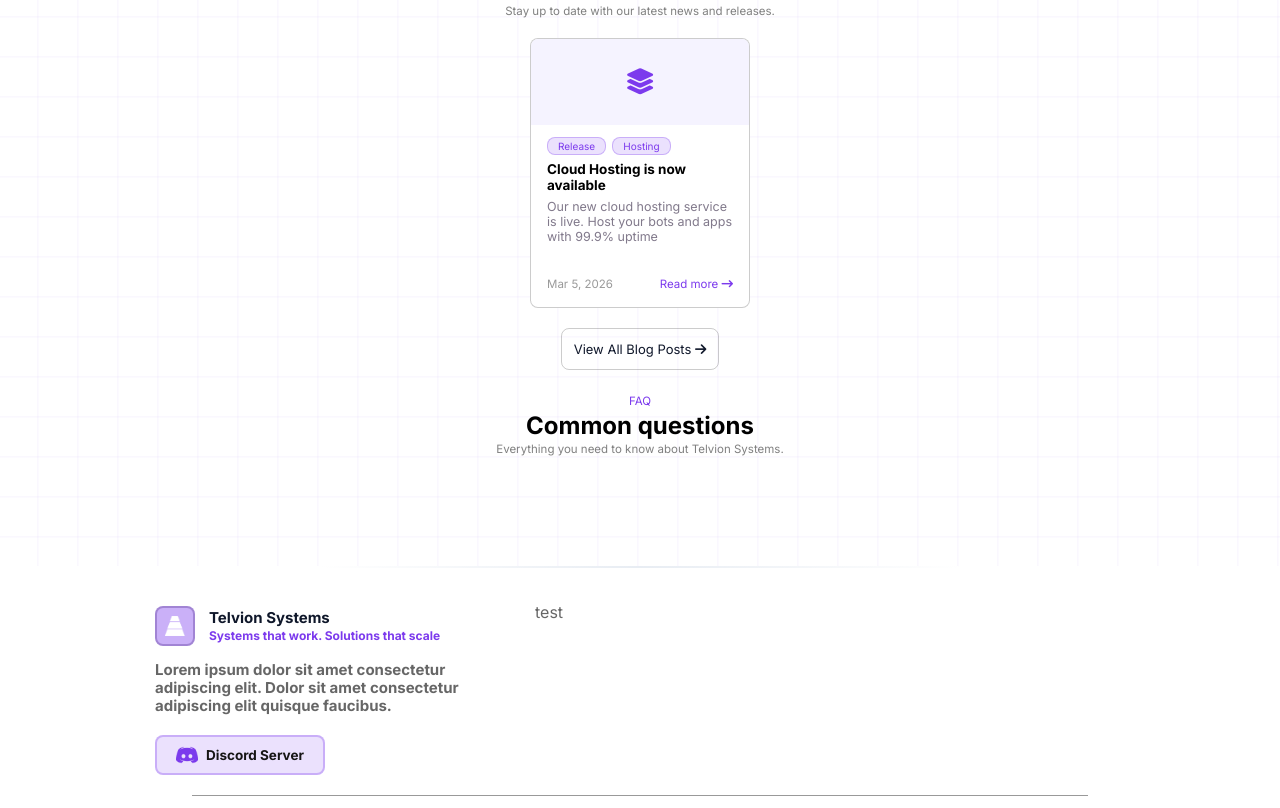
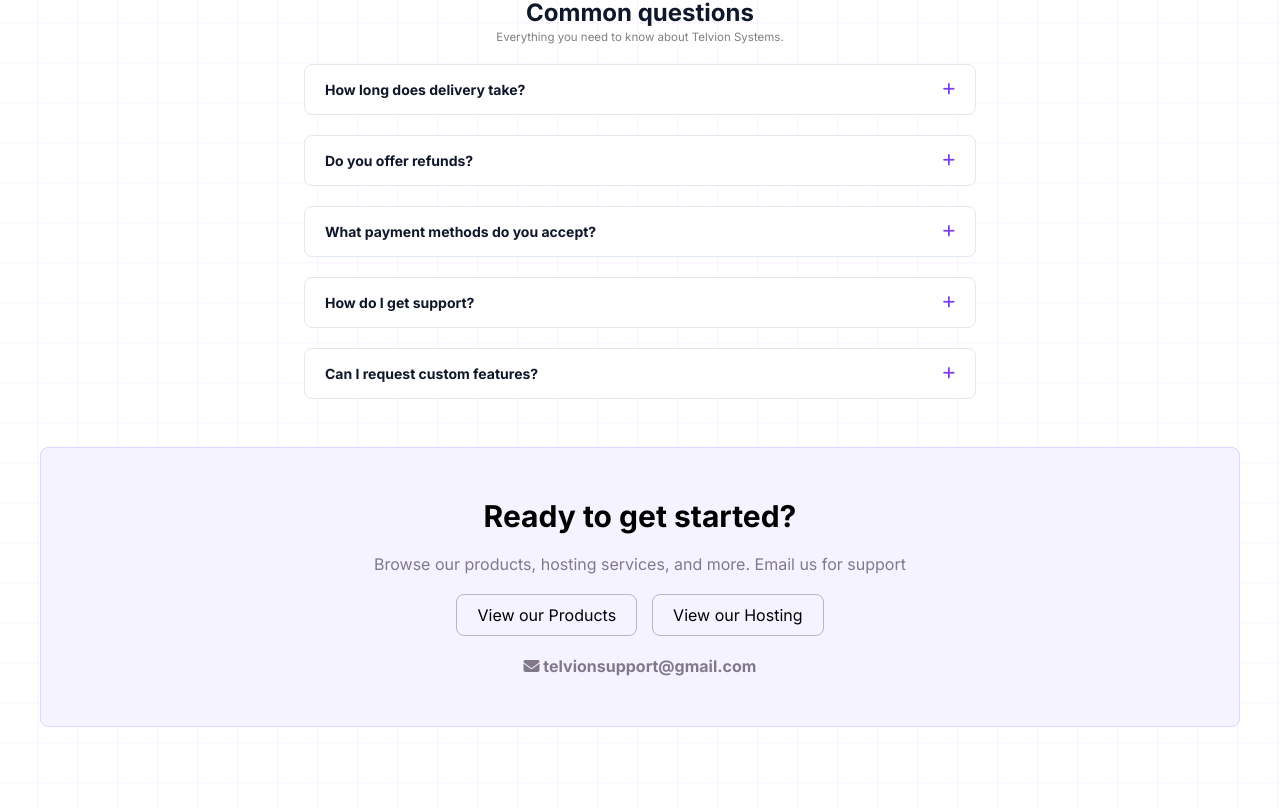
Before and after one commit to hooskyfivem/PortfolioSite, a React (Vite) app in the folder web/: page / in a window 1280 px wide. Shown: the part 1732-2540 px from the top of the page. Built offline with nearby package versions, Linux system fonts and the light colour scheme; no server answers; the database is empty.

Commit message:
Finalized Home

```diff
--- a/web/src/App.css
+++ b/web/src/App.css
@@ -411,7 +411,7 @@
   width: 22px;
 }
 
-.footer-advertise text {
+.footer-advertise span {
   font-size: 13.5px;
   font-weight: bold;
 }
@@ -471,7 +471,7 @@
   transition: transform 0.6s ease-in-out
 }
 
-.Advertise, .Support text {
+.Advertise, .Support span {
   font-size: 13.5px;
   font-weight: bold;
 }
@@ -882,7 +882,7 @@
     gap: 8px !important;
   }
 
-  .Advertise, .Support text {
+  .Advertise, .Support span {
     display: none !important;
   }
 
--- a/web/src/App.tsx
+++ b/web/src/App.tsx
@@ -17,14 +17,14 @@
 import { supabase } from './supabaseClient';
 import config from '../src/config';
 
+import { useNotifications } from './functions/Notifications';
+
 function App() {
   const navigate = useNavigate();
   const [isMenuOpen, setIsMenuOpen] = useState(false);
   const [isLegalOpen, setIsLegalOpen] = useState(false);
   const [isLoggedIn, setIsLoggedIn] = useState(false);
-  const [showNotification, setShowNotification] = useState(false);
-  const [notification, setNotification] = useState<any>(null);
-  const DiscordLink = 'https://discord.gg/7zqTJ4FGcc';
+  const { showNotification, setShowNotification, notification, triggerLocalNotification } = useNotifications();
   const location = useLocation();
 
   useEffect(() => {
@@ -37,24 +37,6 @@
       });
     }
   }, [])
-
-  useEffect(() => {
-    supabase
-    .from('announcements')
-    .select('*')
-    .eq('enabled', true)
-    .order('created_at', { ascending: false })
-    .limit(1)
-    .single()
-    .then(({ data, error }) => {
-      console.log('announcement data:', data);
-      console.log('announcement error:', error);
-      if (data) {
-        setNotification(data);
-        setShowNotification(true);
-      }
-    });
-  }, []);
 
   const handleCartClick = () => {
     triggerLocalNotification('Cart is coming soon', 'This feature is currently in development. Stay tuned for updates!', 'Explore Products', '/products')
@@ -76,36 +58,6 @@
       NavigateTo('/profile')
     }
   }
-
-  const triggerLocalNotification = (title: string, description: string, secondayText: string | undefined, secondaryLink: string | undefined) => {
-    setNotification({
-      title: title,
-      description: description,
-      type: 'notice',
-      primary_button_text: 'Got it',
-      secondary_button_text: secondayText,
-      secondary_button_link: secondaryLink,
-    });
-    setShowNotification(true);
-  }
-
-  // const ScrollToTop = () => {
-  //     const start = document.documentElement.scrollTop || document.body.scrollTop;
-  //     const duration = 500;
-  //     const startTime = performance.now();
-
-  //     const scroll = (currentTime: number) => {
-  //         const elapsed = currentTime - startTime;
-  //         const progress = Math.min(elapsed / duration, 1);
-  //         const ease = 1 - Math.pow(1 - progress, 3);
-  //         const scrollTop = start * (1 - ease);
-  //         document.documentElement.scrollTop = scrollTop;
-  //         document.body.scrollTop = scrollTop;
-  //         if (progress < 1) requestAnimationFrame(scroll);
-  //     };
-
-  //     requestAnimationFrame(scroll);
-  // }
 
   const NavigateTo = (path: string) => {
     document.documentElement.scrollTop = 0;
@@ -200,9 +152,7 @@
                   <div className="profile" onClick={HandleLoginClick}><i className="fa fa-user"></i></div>
                 </div>
                 <div className="Support">
-                  <text onClick={() => { triggerLocalNotification('Support is coming soon', 'This feature is currently in development. Stay tuned for updates!', 'Explore Products', '/products'); setIsMenuOpen(false); }}>Need Support?</text>
-                  {/* <img src="/Discord_White.webp" className="discordLogo" alt="Discord" /> */}
-                  {/* <i className="fas fa-layer-group"></i> */}
+                  <span onClick={() => { triggerLocalNotification('Support is coming soon', 'This feature is currently in development. Stay tuned for updates!', 'Explore Products', '/products'); setIsMenuOpen(false); }}>Need Support?</span>
                 </div>
               </div>
             </nav>
@@ -215,10 +165,8 @@
                   <i className="fa fa-user"></i>
                 </div>
                 <div className="Support" onClick={() => {triggerLocalNotification('Support is coming soon', 'This feature is currently in development. Stay tuned for updates!', 'Explore Products', '/products')}}>
-                  <text>Need Support?</text>
+                  <span>Need Support?</span>
                   <img src={config.SupportImage} className="questionMark" />
-                  {/* <img src="/Discord_White.webp" className="discordLogo"></img> */}
-                  {/* <i className="fas fa-layer-group"></i> */}
                 </div>
               </div>
             </div>
@@ -227,7 +175,7 @@
 
         <main className={`main-content ${showNotification ? 'content-blurred' : ''}`}>
           <Routes>
-            <Route path="/" element={<Home />} />
+            <Route path="/" element={<Home triggerLocalNotification={triggerLocalNotification}/>} />
             <Route path="/products" element={<Products />} />
             <Route path="/hosting" element={<Hosting />} />
             <Route path="/terms" element={<Terms />} />
@@ -252,10 +200,10 @@
                     </div>
                   </div>
                   <p>Lorem ipsum dolor sit amet consectetur adipiscing elit. Dolor sit amet consectetur adipiscing elit quisque faucibus.</p>
-                  <div className="footer-advertise" onClick={() => window.open(DiscordLink, '_blank', 'noopener,noreferrer')}>
+                  {/* <div className="footer-advertise" onClick={() => window.open(DiscordLink, '_blank', 'noopener,noreferrer')}>
                       <img src={config.footerDiscordLogo} className="discordLogo"></img>
-                      <text>Discord Server</text>
-                  </div>
+                      <span>Discord Server</span>
+                  </div> */}
               </div>
               <div className="footer-mid">
                     <p>test</p>
--- /dev/null
+++ b/web/src/functions/Notifications.tsx
@@ -0,0 +1,44 @@
+import { useState, useEffect } from 'react';
+import { supabase } from '../supabaseClient';
+
+export const useNotifications = () => {
+    const [showNotification, setShowNotification] = useState(false);
+    const [notification, setNotification] = useState<any>(null);
+
+    useEffect(() => {
+        supabase
+        .from('announcements')
+        .select('*')
+        .eq('enabled', true)
+        .order('created_at', { ascending: false })
+        .limit(1)
+        .single()
+        .then(({ data, error }) => {
+        console.log('announcement data:', data);
+        console.log('announcement error:', error);
+        if (data) {
+            setNotification(data);
+            setShowNotification(true);
+        }
+        });
+    }, []);
+
+    const triggerLocalNotification = (title: string, description: string, secondayText: string | undefined, secondaryLink: string | undefined) => {
+        setNotification({
+        title: title,
+        description: description,
+        type: 'notice',
+        primary_button_text: 'Got it',
+        secondary_button_text: secondayText,
+        secondary_button_link: secondaryLink,
+        });
+        setShowNotification(true);
+    }
+
+    return {
+        showNotification,
+        setShowNotification,
+        notification,
+        triggerLocalNotification
+    };
+}
--- a/web/src/pages/Home.tsx
+++ b/web/src/pages/Home.tsx
@@ -4,8 +4,13 @@
 import { useNavigate } from 'react-router-dom';
 import { useState } from 'react';
 
-const Home = () => {
+interface HomeProps {
+    triggerLocalNotification: (title: string, description: string, secondaryText: string | undefined, secondaryLink: string | undefined) => void;
+}
+
+const Home = ({ triggerLocalNotification }: HomeProps) => {
     const navigate = useNavigate();
+    const [openFAQ, setFAQOpen] = useState<number | null>(null);
 
     const NavigateTo = (path: string) => {
         document.documentElement.scrollTop = 0;
@@ -66,10 +71,32 @@
             LearnMoreRoute: "/hosting",
         },
     ]
-    const [blogCurrent] = useState(0);
     const max_blogposts = 4;
-    const blogsVisible = BlogPosts.slice(blogCurrent, blogCurrent + max_blogposts);
+    const blogsVisible = BlogPosts.slice(0, max_blogposts);
 
+    const FAQ = [
+        {
+            Title: "How long does delivery take?",
+            Answer: "Most digital products are delivered instantly after purchase. Custom software projects typically take 3-7 business days depending on complexity."
+        },
+        {
+            Title: "Do you offer refunds?",
+            Answer: ["We typically do not offer refunds unless the product has not been delivered within 30 days of the purchase. ", <a key="link" className={styles.FAQLink} onClick={() => NavigateTo('/refund')}>Read our full refund policy.</a>]
+        },
+        {
+            Title: "What payment methods do you accept?",
+            Answer: "We accept payments through Stripe, which includes, but is not limited to Visa, Mastercard, Amex, and Cash App"
+        },
+        {
+            Title: "How do I get support?",
+            Answer: ["You can get support by emailing ", <i key="icon" className="fas fa-at"></i>, " telvionsupport@gmail.com, or filling out our ", <a key="link" className={styles.FAQLink} onClick={() => triggerLocalNotification('Support is coming soon', 'This feature is currently in development. Stay tuned for updates!', undefined, undefined)}>support form.</a>]
+        },
+        {
+            Title: "Can I request custom features?",
+            Answer: ["You can request custom features by going to ", <a key="link" className={styles.FAQLink} onClick={() => NavigateTo('/products')}>our products page</a>, " and inquiring about it to get an exact price quote." ]
+        }
+
+    ]
     return (
         <>
         <title>Home - Telvion Systems</title>
@@ -148,7 +175,7 @@
 
             {/* Top Products */}
 
-            <div className={styles.SectionContainer}>
+            {/* <div className={styles.SectionContainer}>
                 <div className={styles.SectionHeader}>
                     <span className={styles.HeaderTextOne}>OUR TOP PRODUCTS</span>
                     <span className={styles.HeaderTextTwo}>Built for reliability</span>
@@ -203,7 +230,7 @@
 
                 </div>
                 <span className={styles.ViewAllProducts} onClick={() => NavigateTo('/products')}>View All Products <i className="fas fa-arrow-right"></i></span>
-            </div>
+            </div> */}
 
             {/* Testimonials */}
             <div className={styles.SectionContainer}>
@@ -268,24 +295,6 @@
                             </div>
                         </div>
                     ))}
-
-
-                    {/* <div className={styles.Blog}>
-                        <div className={styles.BlogHeader}>
-                            <i className="fas fa-layer-group"></i>
-                        </div>
-                        <div className={styles.BlogMain}>
-                            <div className={styles.BlogTags}>
-                                <span>Release</span>
-                            </div>
-                            <span className={styles.BlogTitle}>New dashboard features released</span>
-                            <span className={styles.BlogDescription}>We've added analytics, user management, and more to our web dashboard product</span>
-                            <div className={styles.BlogFooter}>
-                                <span className={styles.BlogDate}>Mar 5, 2026</span>
-                                <span className={styles.ReadMore}>Read more <i className="fas fa-arrow-right-long"></i></span>
-                            </div>
-                        </div>
-                    </div> */}
                 </div>
                 <span className={styles.BlogViewAllButton}>View All Blog Posts <i className="fas fa-arrow-right"></i></span>
             </div>
@@ -297,19 +306,33 @@
                     <span className={styles.HeaderTextTwo}>Common questions</span>
                     <span className={styles.HeaderTextThree}>Everything you need to know about Telvion Systems.</span>
                 </div>
+                <div className={styles.FAQLayout}>
+                    {FAQ.map((faq, i) => {
+                        return (
+                        <div className={`${styles.FAQ} ${openFAQ === i ? styles.FAQOpen : ''}`} onClick={() => setFAQOpen(openFAQ === i ? null : i)} key={i}>
+                             <div className={styles.FAQHeader}>
+                                <span className={styles.FAQTitle}>{faq.Title}</span>
+                                <i className="fas fa-plus"></i>
+                            </div>
+                            <span className={openFAQ === i ? styles.FAQDescription : styles.FAQDescriptionHidden}>{faq.Answer}</span>
+                        </div>
+                        );
+                    })}
+                </div>
             </div>
 
             {/* Ending */}
-            {/* <div className={styles.SectionContainer}>
+            <div className={styles.SectionContainer}>
                 <div className={styles.EndingSectionLayout}>
                     <span className={styles.EndingTitle}>Ready to get started?</span>
-                    <span className={styles.EndingDesc}>Browse our products</span>
+                    <span className={styles.EndingDesc}>Browse our products, hosting services, and more. Email us for support</span>
                     <div className={styles.EndingSectionButton}>
-                        <button>View our Products</button>
-                        <button>View our Hosting</button>
+                        <span>View our Products</span>
+                        <span>View our Hosting</span>
                     </div>
+                    <span className={styles.EndingEmail}><i className="fas fa-envelope"></i> telvionsupport@gmail.com</span>
                 </div>
-            </div> */}
+            </div>
 
         </div>
         </>
--- a/web/src/styles/Home.module.css
+++ b/web/src/styles/Home.module.css
@@ -84,7 +84,7 @@
     font-weight: bold;
     background: none;
     color: rgb(0, 0, 0, 0.5);
-    border: 2.5px solid rgba(0, 0, 0, 0.6);
+    border: 1.5px solid rgba(0, 0, 0, 0.6);
     border-radius: 8px;
     padding: 8px 16px;
     cursor: pointer;
@@ -248,7 +248,7 @@
 }
 
 .SectionHeader .HeaderTextTwo {
-    color: #000;
+    color: #0f172a;
     font-weight: bold;
     font-size: 24px;
 }
@@ -346,7 +346,7 @@
 /* Product Conditioning */
 .Product {
   background: var(--product-background);
-  border: 1px solid rgba(0,0,0,0.2);
+  border: 1.5px solid #e2e8f0;
   border-radius: 8px;
   padding: 20px;
   display: flex;
@@ -354,6 +354,7 @@
   gap: 14px;
   max-width: 250px;
   width: 100%;
+  transition: border-color 0.2s ease
 }
 
 .Product:hover {
@@ -469,7 +470,7 @@
     min-width: 220px;
     flex: 1;
     background: #fff;
-    border: 0.5px solid #e2e8f0;
+    border: 1.5px solid #e2e8f0;
     border-radius: 8px;
     display: flex;
     flex-direction: column;
@@ -478,6 +479,7 @@
     padding: 16px;
     gap: 10px;
     cursor: pointer;
+    transition: border-color 0.2s ease
 }
 
 .TestimonialsLayout .Testimonial:hover {
@@ -532,7 +534,7 @@
     display: flex;
     flex-direction: column;
     font-size: 14px;
-    color: #000;
+    color: #0f172a;
 }
 
 .TestimonialNames .TestimonialName {
@@ -562,7 +564,7 @@
     text-align: left;
     cursor: pointer;
     background: #fff;
-    border: 1.5px solid rgba(0, 0, 0, 0.2);
+    border: 1.5px solid #E2E8F0;
     border-radius: 8px;
     overflow: hidden;
     transition: border-color 0.2s ease, transform 0.2s ease;
@@ -613,7 +615,7 @@
 .BlogTitle {
     font-size: 13.5px;
     font-weight: bold;
-    color: #000;
+    color: #0f172a;
 }
 
 .BlogDescription {
@@ -644,7 +646,7 @@
     min-height: auto;
     margin-top: 10px;
     font-size: 13px;
-    border: 1.5px solid rgba(0, 0, 0, 0.2);
+    border: 1.5px solid #E2E8F0;
     color: var(--product-features-button-color);
     border-radius: 8px;
     padding: 12px;
@@ -657,19 +659,125 @@
 }
 
 /* FAQ */
+.FAQLayout {
+    width: 70%;
+    min-height: 100%;
+    display: flex;
+    flex-direction: column;
+    flex-wrap: wrap;
+    gap: 20px;
+    justify-content: center;
+    align-items: center;
+}
+
+.FAQ {
+    width: 80%;
+    /* height: 40px; */
+    display: flex;
+    flex-direction: column;
+    padding: 16px 20px;
+    background: #fff;
+    border: 1.5px solid #E2E8F0;
+    border-radius: 8px;
+    cursor: pointer;
+    gap: 12px;
+    transition: border-color 0.2s ease;
+}
+
+.FAQLink {
+    color: #7c3aed;
+}
+
+.FAQLink:hover {
+    color: #5529a1;
+    text-decoration: underline;
+}
+
+.FAQ:hover {
+    border-color: rgba(124, 58, 237, 0.3);
+}
+
+.FAQOpen {
+    border-color: rgba(124, 58, 237, 0.3);
+}
+
+.FAQHeader {
+    width: 100%;
+    display: flex;
+    justify-content: space-between;
+    align-items: center;
+}
+
+.FAQTitle {
+    font-size: 14px;
+    font-weight: 600;
+    color: #0f172a;
+}
+
+.FAQHeader i {
+    color: #7c3aed;
+    font-size: 14px;
+    flex-shrink: 0;
+}
+
+.FAQDescription {
+    font-size: 13px;
+    color: #64748b;
+    line-height: 1.6;
+    text-align: left;
+}
+
+.FAQDescriptionHidden {
+    display: none;
+}
 
 /* Get Started */
 .EndingSectionLayout {
-    width: 60%;
-    padding: 80px;
+    background: #F5F3FF;
+    border: 1.5px solid #DDD6FE;
+    border-radius: 8px;
+    width: 100%;
+    padding: 50px;
     margin-top: 24px;
     display: flex;
     flex-direction: column;
     flex-wrap: wrap;
     justify-content: center;
     align-items: center;
-    gap: 10px;
-    background: green;
+    gap: 20px;
+}
+
+.EndingTitle {
+    font-size: 30px;
+    font-weight: bold;
+    color: #000;
+}
+
+.EndingDesc {
+    color: #81798B;
+}
+
+.EndingSectionButton {
+    display: flex;
+    gap: 15px;
+}
+
+.EndingSectionButton span {
+    color: #000;
+    border: 1.5px solid rgba(0, 0, 0, 0.25);
+    border-radius: 8px;
+    padding: 10px 20px;
+    cursor: pointer;
+    transition: border-color 0.2s ease;
+}
+
+.EndingSectionButton span:hover {
+    border-color: #7c3aed;
+}
+
+.EndingEmail {
+    color: #81798B;
+    font-weight: bold;
 }
 
 /* Media */
@@ -691,6 +799,10 @@
     .SectionHeader {
         align-items: center;
     }
+
+    .FAQ {
+        width: 100%;
+    }
 }
 
 @media (max-width: 1000px) {
@@ -703,6 +815,10 @@
     .SectionHeader {
         align-items: center;
     }
+
+    .FAQ {
+        width: 100%;
+    }
 }
 
 @media (max-width: 1600px) and (min-width: 1000px) {
```
